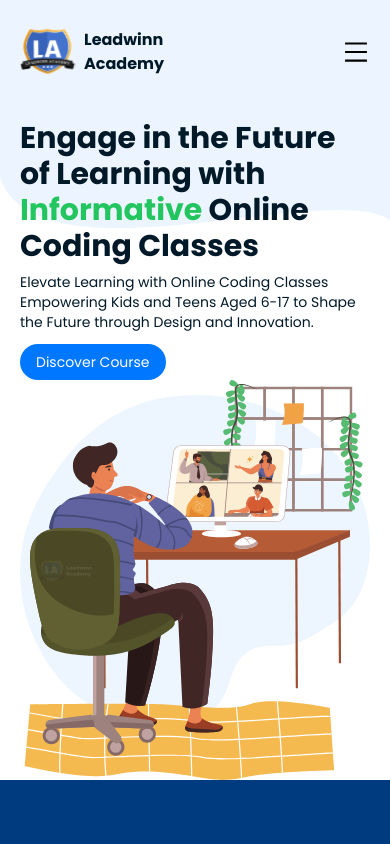
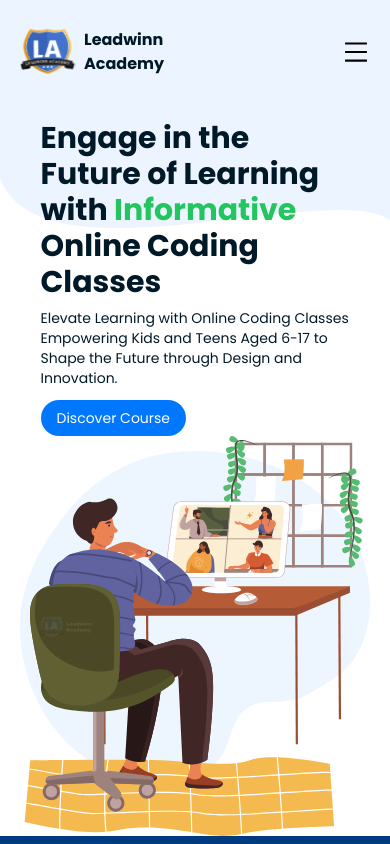
Before and after one commit to Adeleyeha-17/Leadwinn-Academy, a React (Vite) app: page / in a window 390 px wide. Shown: the top 844 px of the page. Built offline with nearby package versions, Linux system fonts and the light colour scheme.

Commit message:
updated home

```diff
--- a/src/pages/Home.tsx
+++ b/src/pages/Home.tsx
@@ -27,10 +27,10 @@ export const Home = () => {
          </svg>
 
          <div className="flex flex-col md:flex-row mt-14 md:mt-24 justify-between lg:max-xl:px-10 lg:space-x-20 sm:p-20 px-5 md:max-w-6xl lg:max-w-7xl mx-auto">
-            <div className="font-poppins text-lead-black">
+            <div className="font-poppins text-lead-black px-25 sm:px-0">
 
-               <h1 className="text-3xl sm:px-2.5 sm:text-4xl md:text-myXL xl:text-6xl font-bold md:leading-snug mb-2 md:mb-5">Engage in the Future of Learning with <span className={`animate-slide-top ${currentColorClass}`}>{currentWord}</span> Online Coding Classes</h1>
-               <h1 className="mb-3 md:mb-5 text-sm md:text-base sm:px-2.5">Elevate Learning with Online Coding Classes Empowering Kids and  <br className="hidden sm:flex"/> Teens Aged 6-17 to Shape the Future through Design and Innovation.</h1>
+               <h1 className="text-3xl sm:text-4xl md:text-myXL xl:text-6xl font-bold md:leading-snug mb-2 md:mb-5">Engage in the Future of Learning with <span className={`animate-slide-top ${currentColorClass}`}>{currentWord}</span> Online Coding Classes</h1>
+               <h1 className="mb-3 md:mb-5 text-sm md:text-base">Elevate Learning with Online Coding Classes Empowering Kids and  <br className="hidden sm:flex"/> Teens Aged 6-17 to Shape the Future through Design and Innovation.</h1>
 
                <Button path="" title="Discover Course"/>
 
--- a/tailwind.config.js
+++ b/tailwind.config.js
@@ -10,7 +10,7 @@ export default {
         poppins: ["Poppins", "sans-serif"]
       },
       padding: {
-        "2.5" : "px"
+        "25" : "20.5px"
       },
       fontSize: {
         "myXL" : "33px"
```
